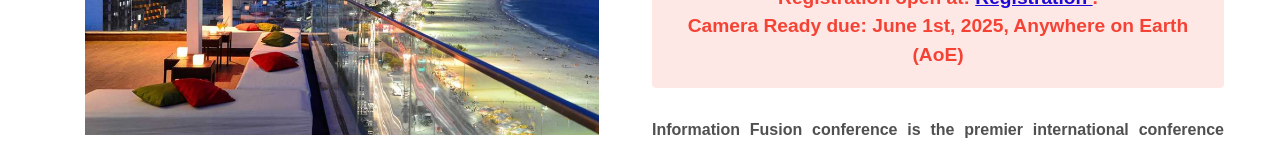
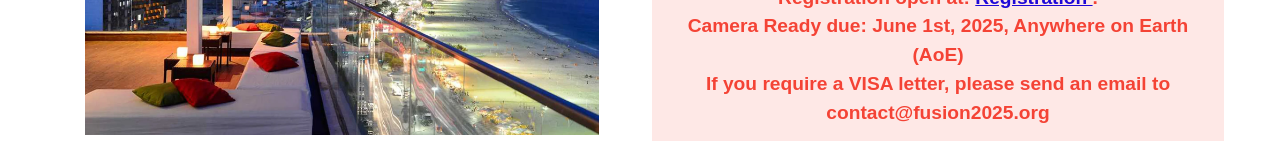
Before and after one commit to Fusion2025/web, a Nuxt app: page / in a window 1280 px wide. Shown: the part 807-948 px from the top of the page. Built offline with nearby package versions, Linux system fonts and the light colour scheme.

Commit message:
Update index.vue visa letters

```diff
--- a/pages/index.vue
+++ b/pages/index.vue
@@ -33,6 +33,7 @@
             <a href="https://creacteve.com.br/en/proximos-eventos/fusion-2025/"> Registration </a>.
           </p>
           <p>Camera Ready due: June 1st, 2025, Anywhere on Earth (AoE)</p>
+          <p>If you require a VISA letter, please send an email to contact@fusion2025.org</p>
         </v-alert>
         <p class="page-content pt-8">
           Information Fusion conference is the premier international conference
```
